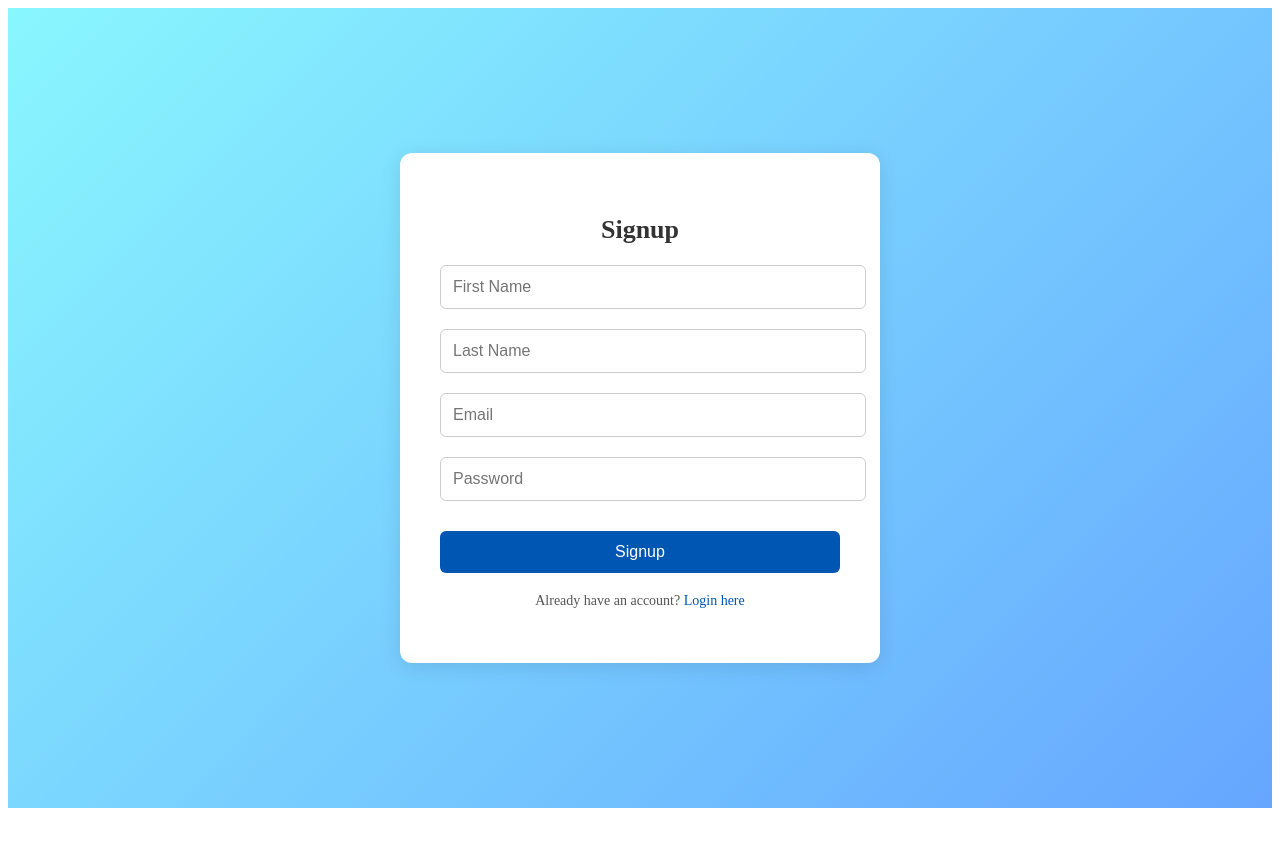
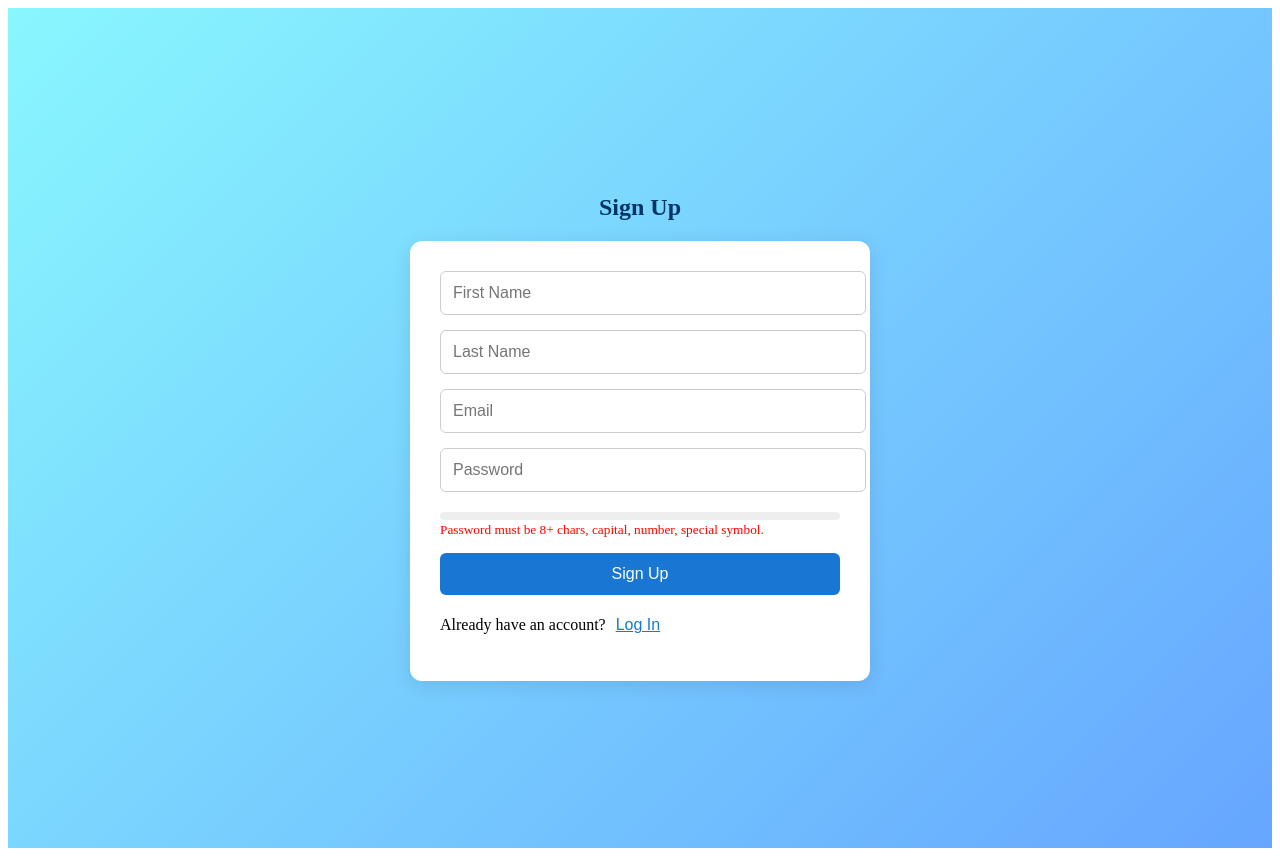
Before and after one commit to hrittijab/TaskMaster, a React (Create React App) app in the folder src/main/java/com/hrittija/todoapi/frontend/todo-frontend/: page /signup in a window 1280 px wide. Before the commit the page ends 816 px from the top, so only its background shows below. Built offline with nearby package versions, Linux system fonts and the light colour scheme.

Commit message:
Added password requirements for signup

```diff
--- a/src/main/java/com/hrittija/todoapi/frontend/todo-frontend/src/SignupPage.js
+++ b/src/main/java/com/hrittija/todoapi/frontend/todo-frontend/src/SignupPage.js
@@ -1,46 +1,63 @@
 import { useState } from 'react';
-import { useNavigate, Link } from 'react-router-dom';
+import { useNavigate } from 'react-router-dom';
 
-function SignupPage() {
+function SignUpPage() {
   const [email, setEmail] = useState('');
-  const [password, setPassword] = useState('');
   const [firstName, setFirstName] = useState('');
   const [lastName, setLastName] = useState('');
+  const [password, setPassword] = useState('');
+  const [passwordStrength, setPasswordStrength] = useState(0);
   const navigate = useNavigate();
+
+  const getPasswordStrength = (password) => {
+    let strength = 0;
+    if (password.length >= 8) strength++;
+    if (/[A-Z]/.test(password)) strength++;
+    if (/[0-9]/.test(password)) strength++;
+    if (/[@$!%*?&]/.test(password)) strength++;
+    return strength;
+  };
+
+  const handlePasswordChange = (e) => {
+    const newPassword = e.target.value;
+    setPassword(newPassword);
+    setPasswordStrength(getPasswordStrength(newPassword));
+  };
 
   const handleSignup = async (e) => {
     e.preventDefault();
 
+    if (passwordStrength < 4) {
+      alert("Password not strong enough.");
+      return;
+    }
+
     try {
       const response = await fetch('http://localhost:8080/api/users/signup', {
         method: 'POST',
-        headers: {
-          'Content-Type': 'application/json',
-        },
-        body: JSON.stringify({
-          email,
-          passwordHash: password,
-          firstName,
-          lastName,
-        }),
+        headers: { 'Content-Type': 'application/json' },
+        body: JSON.stringify({ email, firstName, lastName, passwordHash: password }),
       });
 
       if (response.ok) {
-        alert('Signup successful! Please login.');
+        alert('Signup successful!');
         navigate('/login');
       } else {
-        alert('Signup failed. Try again.');
+        alert('Signup failed.');
       }
     } catch (error) {
       console.error('Signup error:', error);
     }
   };
 
+  const goToLogin = () => {
+    navigate('/login');
+  };
+
   return (
     <div style={styles.container}>
-      <div style={styles.formBox}>
-        <h2 style={styles.title}>Signup</h2>
-        <form onSubmit={handleSignup}>
+      <h2 style={styles.heading}>Sign Up</h2>
+      <form onSubmit={handleSignup} style={styles.form}>
         <input
           type="text"
           placeholder="First Name"
@@ -48,7 +65,7 @@ function SignupPage() {
           onChange={(e) => setFirstName(e.target.value)}
           required
           style={styles.input}
-          /><br/>
+        />
         <input
           type="text"
           placeholder="Last Name"
@@ -56,7 +73,7 @@ function SignupPage() {
           onChange={(e) => setLastName(e.target.value)}
           required
           style={styles.input}
-          /><br/>
+        />
         <input
           type="email"
           placeholder="Email"
@@ -64,31 +81,54 @@ function SignupPage() {
           onChange={(e) => setEmail(e.target.value)}
           required
           style={styles.input}
-          /><br/>
+        />
         <input
           type="password"
           placeholder="Password"
           value={password}
-            onChange={(e) => setPassword(e.target.value)}
+          onChange={handlePasswordChange}
           required
           style={styles.input}
-          /><br/>
-          <button
-            type="submit"
-            style={styles.signupButton}
-            onMouseOver={(e) => e.target.style.backgroundColor = '#004494'}
-            onMouseOut={(e) => e.target.style.backgroundColor = '#0056b3'}
-          >
-            Signup
-          </button>
+        />
+
+        {/* Password Strength Bar */}
+        <div style={{ marginBottom: '15px' }}>
+          <div style={{
+            height: '8px',
+            width: '100%',
+            backgroundColor: '#eee',
+            borderRadius: '5px',
+            overflow: 'hidden',
+            marginTop: '5px'
+          }}>
+            <div style={{
+              height: '100%',
+              width: `${(passwordStrength / 4) * 100}%`,
+              backgroundColor:
+                passwordStrength <= 1 ? 'red' :
+                passwordStrength === 2 ? 'orange' :
+                passwordStrength === 3 ? 'yellowgreen' : 'green',
+              transition: 'width 0.3s ease',
+            }} />
+          </div>
+          <small style={{ color: passwordStrength === 4 ? 'green' : 'red' }}>
+            {password.length === 0
+              ? 'Password must be 8+ chars, capital, number, special symbol.'
+              : passwordStrength === 4
+              ? 'Strong password ✅'
+              : 'Weak password ⚠️'}
+          </small>
+        </div>
+
+        <button type="submit" style={styles.signupButton}>Sign Up</button>
+
+        {/* ✨ New Login Button */}
+        <p style={{ marginTop: '20px' }}>
+          Already have an account?{' '}
+          <button onClick={goToLogin} style={styles.loginLink}>Log In</button>
+        </p>
+
       </form>
-        <p style={styles.loginText}>
-          Already have an account?{' '}
-          <Link to="/login" style={styles.link}>
-            Login here
-          </Link>
-        </p>
-      </div>
     </div>
   );
 }
@@ -96,59 +136,51 @@ function SignupPage() {
 const styles = {
   container: {
     minHeight: '100vh',
+    display: 'flex',
+    flexDirection: 'column',
+    alignItems: 'center',
+    justifyContent: 'center',
     background: 'linear-gradient(135deg, #89f7fe 0%, #66a6ff 100%)',
-    display: 'flex',
-    justifyContent: 'center',
-    alignItems: 'center',
-    animation: 'fadeIn 1s ease-in-out',
+    padding: '20px',
   },
-  formBox: {
+  heading: {
+    color: '#003366',
+    marginBottom: '20px',
+  },
+  form: {
     backgroundColor: 'white',
-    padding: '40px',
+    padding: '30px',
     borderRadius: '12px',
-    boxShadow: '0px 4px 20px rgba(0, 0, 0, 0.1)',
+    boxShadow: '0px 4px 20px rgba(0,0,0,0.1)',
     width: '90%',
     maxWidth: '400px',
-    textAlign: 'center',
-    animation: 'slideUp 1s ease-in-out',
-  },
-  title: {
-    marginBottom: '20px',
-    fontSize: '26px',
-    fontWeight: '600',
-    color: '#333',
   },
   input: {
     width: '100%',
     padding: '12px',
     borderRadius: '6px',
     border: '1px solid #ccc',
-    marginBottom: '20px',
+    marginBottom: '15px',
     fontSize: '16px',
   },
   signupButton: {
     width: '100%',
     padding: '12px',
-    marginTop: '10px',
+    borderRadius: '6px',
+    backgroundColor: '#1976d2',
+    color: 'white',
     border: 'none',
-    borderRadius: '6px',
-    color: '#fff',
-    fontWeight: '500',
     fontSize: '16px',
-    backgroundColor: '#0056b3',
     cursor: 'pointer',
-    transition: 'background-color 0.3s',
   },
-  loginText: {
-    marginTop: '20px',
-    color: '#555',
-    fontSize: '14px',
-  },
-  link: {
-    color: '#0056b3',
-    textDecoration: 'none',
-    fontWeight: '500',
+  loginLink: {
+    background: 'none',
+    border: 'none',
+    color: '#1976d2',
+    textDecoration: 'underline',
+    cursor: 'pointer',
+    fontSize: '16px',
   },
 };
 
-export default SignupPage;
+export default SignUpPage;
```
Lines whose indentation alone changed are shown as unchanged.
